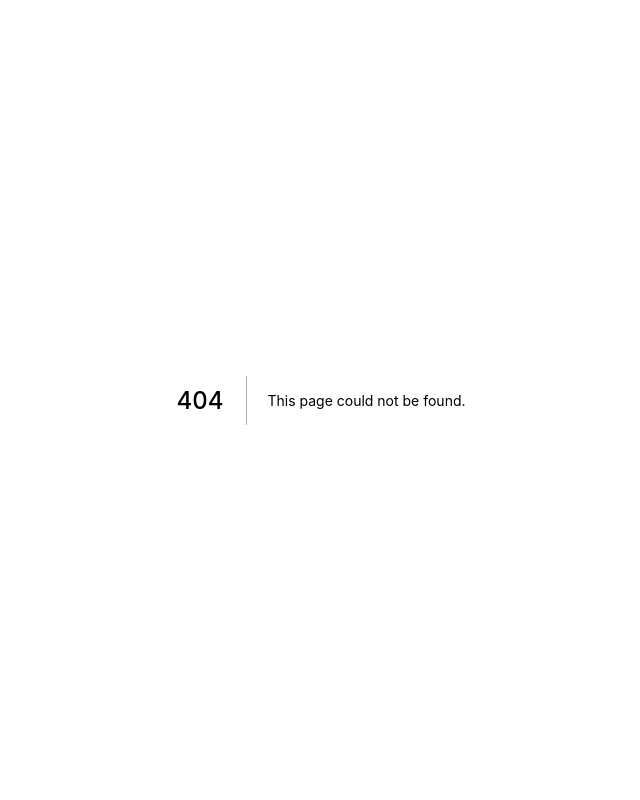
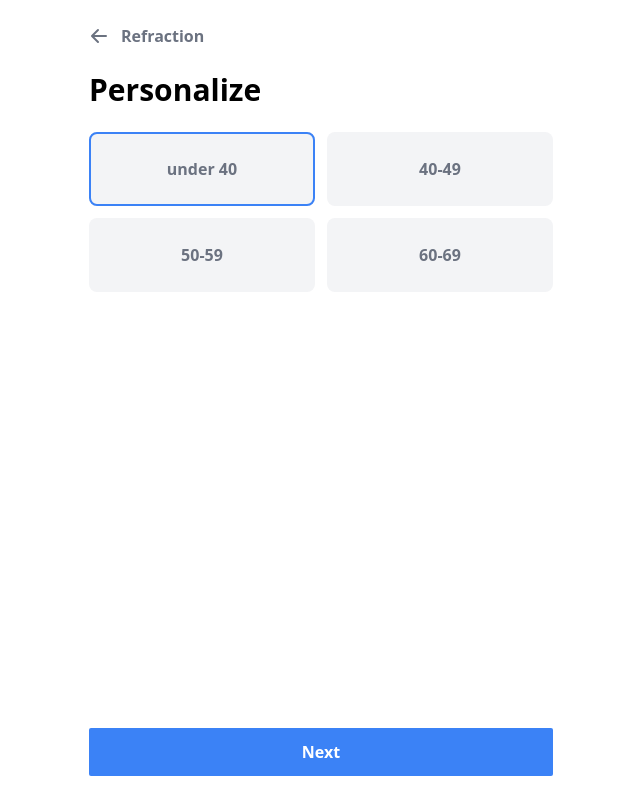
Before and after one commit to philippreiner/taraxa, a Next.js app: page /oe in a window 1280 px wide. Before the commit this address had no page. Shown: the whole page, without its empty margins (319-959 px from the left). Built offline with nearby package versions, Linux system fonts and the light colour scheme.

Commit message:
OE testing

```diff
--- a/components/sidemenu.js
+++ b/components/sidemenu.js
@@ -28,7 +28,7 @@ export function Sidemenu() {
             <MenuItem label="Current" icon={<RefreshIcon className='w-5 h-5'/>}/>
             <MenuItem label="Backlog" icon={<MenuAlt2Icon className='w-5 h-5'/>}/>
             <MenuItem label="Roadmap" icon={<MapIcon className='w-5 h-5'/>}/>
-            <MenuItem label="Completed" icon={<ArchiveIcon className='w-5 h-5'/>}/>
+            <MenuItem label="Completed" icon={<ArchiveIcon className='w-5 h-5 opacity-50'/>}/>
           </MenuGroup>
         </div>
         <div className='p-2'>
--- /dev/null
+++ b/pages/oe.js
@@ -0,0 +1,72 @@
+import { useState } from 'react'
+import { RadioGroup } from '@headlessui/react'
+import { ArrowLeftIcon, CheckCircleIcon, } from '@heroicons/react/solid'
+
+const mailingLists = [
+  { id: 1, title: 'under 40'  },
+  { id: 2, title: '40-49' },
+  { id: 3, title: '50-59'},
+  { id: 4, title: '60-69'},
+
+]
+
+function classNames(...classes) {
+  return classes.filter(Boolean).join(' ')
+}
+
+export default function Oe() {
+  const [selectedMailingLists, setSelectedMailingLists] = useState(mailingLists[0])
+
+  return (
+  <div class="h-screen flex flex-col max-w-lg w-full mx-auto">
+    <div class="p-6 flex items-center text-gray-500 ">
+    <ArrowLeftIcon className="w-5 h-5 mr-3"/>
+      <span class="font-bold">
+        Refraction
+      </span>
+    </div>
+    <div class="grow px-6">
+      <h1 class="text-3xl font-bold">Personalize</h1>
+      <RadioGroup value={selectedMailingLists} onChange={setSelectedMailingLists}>
+      <div className="mt-6 grid grid-cols-1 gap-y-3 sm:grid-cols-2 sm:gap-x-3">
+        {mailingLists.map((mailingList) => (
+          <RadioGroup.Option
+            key={mailingList.id}
+            value={mailingList}
+            className={({ checked, active }) =>
+              classNames(
+                checked ? 'border-transparent' : 'border-gray-300',
+                active ? 'border-blue-500 ring-2 ring-blue-500 text-blue-500' : '',
+                'relative text-gray-500 bg-gray-100 border border-transparent rounded-lg px-3 py-6 flex cursor-pointer focus:outline-none'
+              )
+            }
+          >
+            {({ checked, active }) => (
+              <>
+                <div className="flex-1 flex justify-center font-bold ">
+                  {mailingList.title}
+                </div>
+
+                <div
+                  className={classNames(
+                    active ? 'border' : 'border-2',
+                    checked ? 'border-blue-500 text-blue-500' : 'border-transparent',
+                    'absolute -inset-px rounded-lg pointer-events-none'
+                  )}
+                  aria-hidden="true"
+                />
+              </>
+            )}
+          </RadioGroup.Option>
+        ))}
+      </div>
+    </RadioGroup>
+    </div>
+    <div class="p-6">
+      <span className='w-full block rounded-sm p-3 text-center bg-blue-500 hover:bg-blue-700 text-white font-bold'>
+        Next
+      </span>
+    </div>
+  </div>
+  )
+}
```
